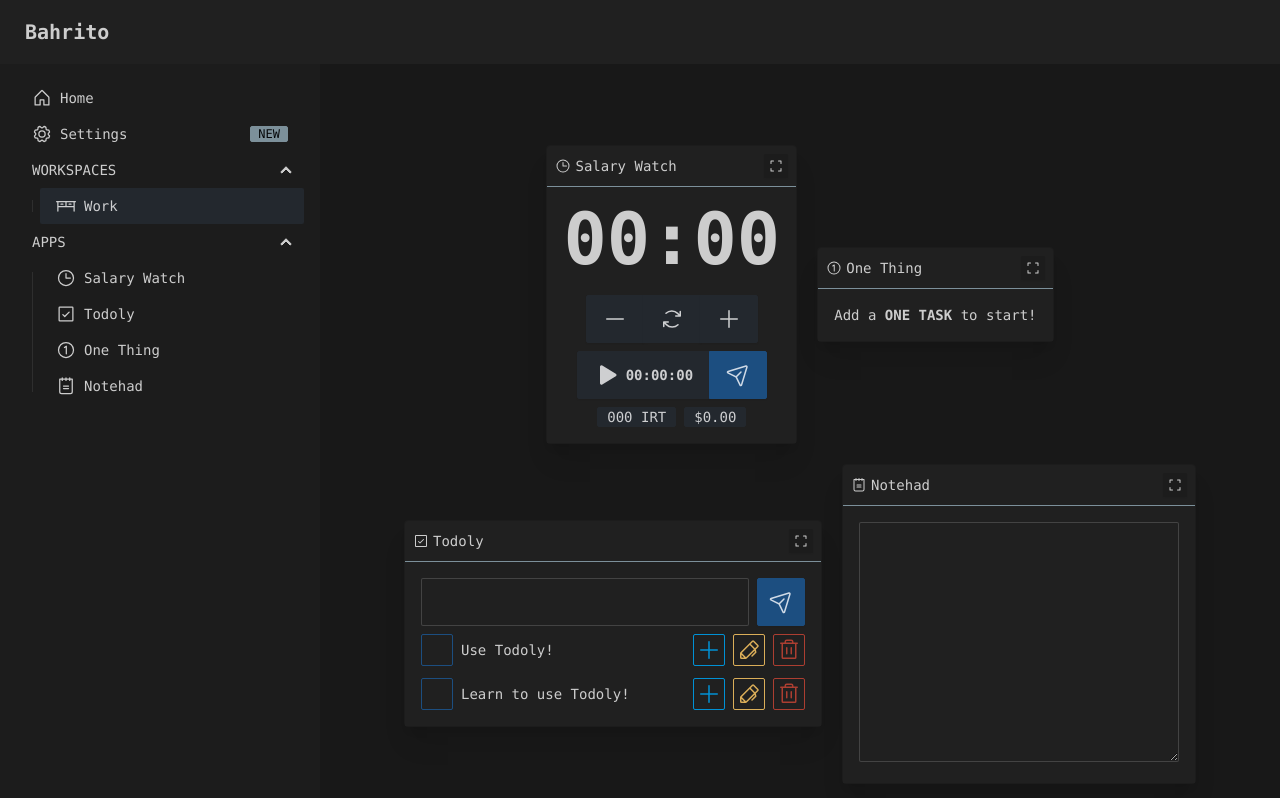
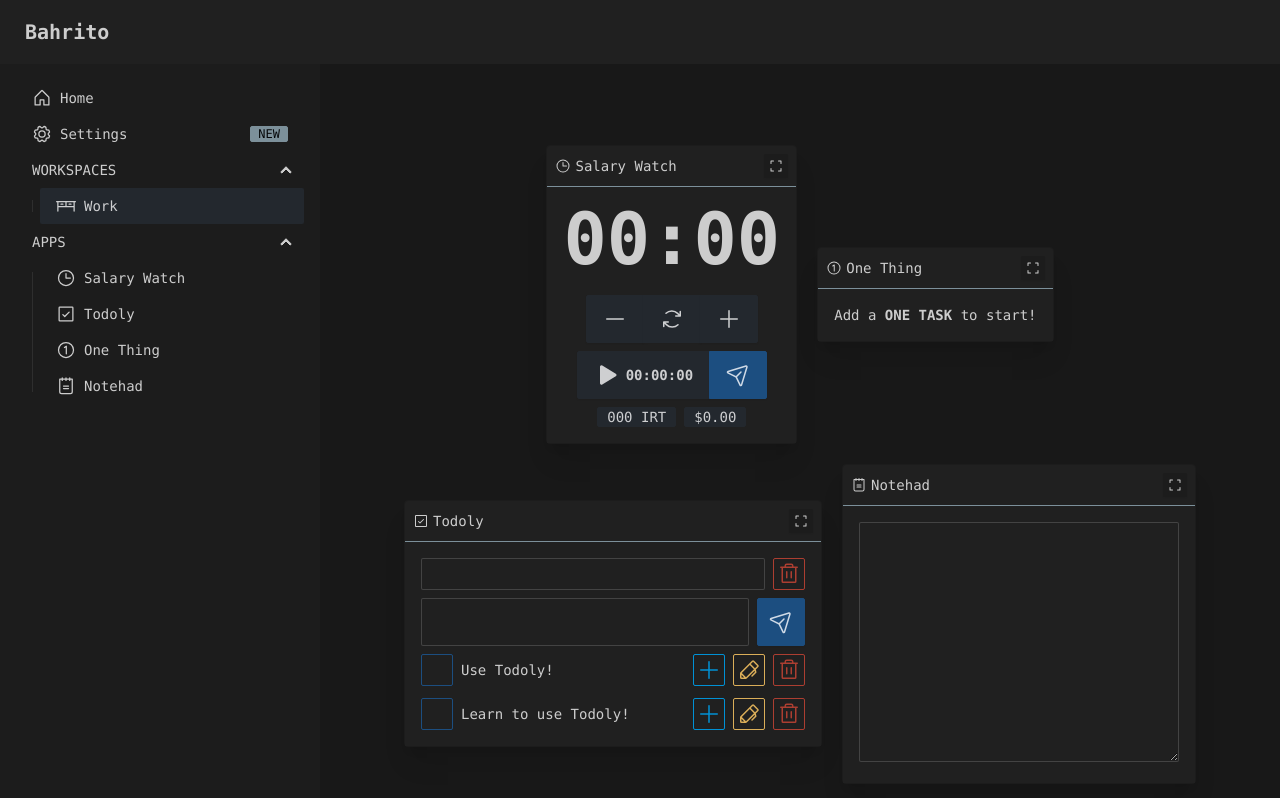
Before and after one commit to gikdev/bahrito, a React (Vite) app: page /workspaces/work in a window 1280 px wide. Shown: the top 798 px of the page. Built offline with nearby package versions, Linux system fonts and the light colour scheme.

Commit message:
Added filtering ability to **Todoly**

```diff
--- a/src/routes/apps/todoly/core.tsx
+++ b/src/routes/apps/todoly/core.tsx
@@ -1,6 +1,12 @@
 import { ccn } from "@/lib/cns"
-import { NewTaskForm } from "./new-task.form"
-import { TodoList } from "./todo-list.comp"
+import { useAtom } from "jotai"
+import { atomWithStorage } from "jotai/utils"
+import FilterTaskForm from "./filter-task.form"
+import NewTaskForm from "./new-task.form"
+import TodoList from "./todo-list.comp"
+
+const taskFilterQueryAtom = atomWithStorage("TASK_FILTER_QUERY", "")
+export const useTaskFilterQueryAtom = () => useAtom(taskFilterQueryAtom)
 
 interface Props {
   className?: string
@@ -11,6 +17,7 @@ export default function TodolyCore({ className = "" }: Props) {
 
   return (
     <div {...styles}>
+      <FilterTaskForm />
       <NewTaskForm />
       <TodoList />
     </div>
--- /dev/null
+++ b/src/routes/apps/todoly/filter-task.form.tsx
@@ -0,0 +1,22 @@
+import IconBtn from "@/components/icon-btn"
+import { Trash } from "@phosphor-icons/react"
+import { useTaskFilterQueryAtom } from "./core"
+
+export default function FilterTaskForm() {
+  const [query, setQuery] = useTaskFilterQueryAtom()
+
+  return (
+    <div className="flex gap-2 w-full">
+      <input
+        value={query}
+        onChange={e => setQuery(e.target.value)}
+        className="input input-bordered grow input-sm"
+      />
+      <IconBtn
+        icon={Trash}
+        onClick={() => setQuery("")}
+        className="btn-error btn-sm btn-outline btn-square"
+      />
+    </div>
+  )
+}
--- a/src/routes/apps/todoly/new-task.form.tsx
+++ b/src/routes/apps/todoly/new-task.form.tsx
@@ -3,7 +3,7 @@ import { useTasksAtom } from "@/shared/atoms"
 import { PaperPlaneTilt } from "@phosphor-icons/react"
 import { useRef } from "react"
 
-export function NewTaskForm() {
+export default function NewTaskForm() {
   const tasks = useTasksAtom()
   const inputRef = useRef<HTMLInputElement>(null)
 
--- a/src/routes/apps/todoly/todo-list.comp.tsx
+++ b/src/routes/apps/todoly/todo-list.comp.tsx
@@ -1,4 +1,5 @@
 import { type Task, useTasksAtom } from "@/shared/atoms"
+import { useTaskFilterQueryAtom } from "./core"
 import { TodoItem } from "./todo-item.comp"
 
 function toReversed<T>(arr: T[]): T[] {
@@ -7,13 +8,15 @@ function toReversed<T>(arr: T[]): T[] {
   return clone
 }
 
-export function TodoList() {
+export default function TodoList() {
   const tasks = useTasksAtom()
+  const [query] = useTaskFilterQueryAtom()
+  const filteredTasks = tasks.tasks.filter(t => t.name.includes(query))
 
   return (
     <ul className="flex flex-col gap-3 overflow-y-auto max-h-96 items-center">
-      {!tasks.tasks.length && <p className="text-center">Nothing to do! 😀</p>}
-      {toReversed<Task>(tasks.tasks).map(todo => (
+      {!filteredTasks.length && <p className="text-center">Nothing to do! 😀</p>}
+      {toReversed<Task>(filteredTasks).map(todo => (
         <TodoItem key={todo.id} {...todo} />
       ))}
     </ul>
--- a/src/routes/settings.tsx
+++ b/src/routes/settings.tsx
@@ -16,6 +16,7 @@ function download(content: string, filename: string, _contentType: string) {
 
 interface AppData {
   MINUTES: number
+  TASK_FILTER_QUERY: string
   TASKS: Task[]
   ONE_TASK: string
   NOTES: string
@@ -28,6 +29,7 @@ function backupAndDownload() {
     TASKS: JSON.parse(localStorage.getItem("TASKS") ?? "[]") ?? [],
     ONE_TASK: JSON.parse(localStorage.getItem("ONE_TASK") ?? ""),
     NOTES: JSON.parse(localStorage.getItem("NOTES") ?? ""),
+    TASK_FILTER_QUERY: JSON.parse(localStorage.getItem("TASK_FILTER_QUERY") ?? ""),
   }
 
   const stringifiedAppData = JSON.stringify(appData)
```
